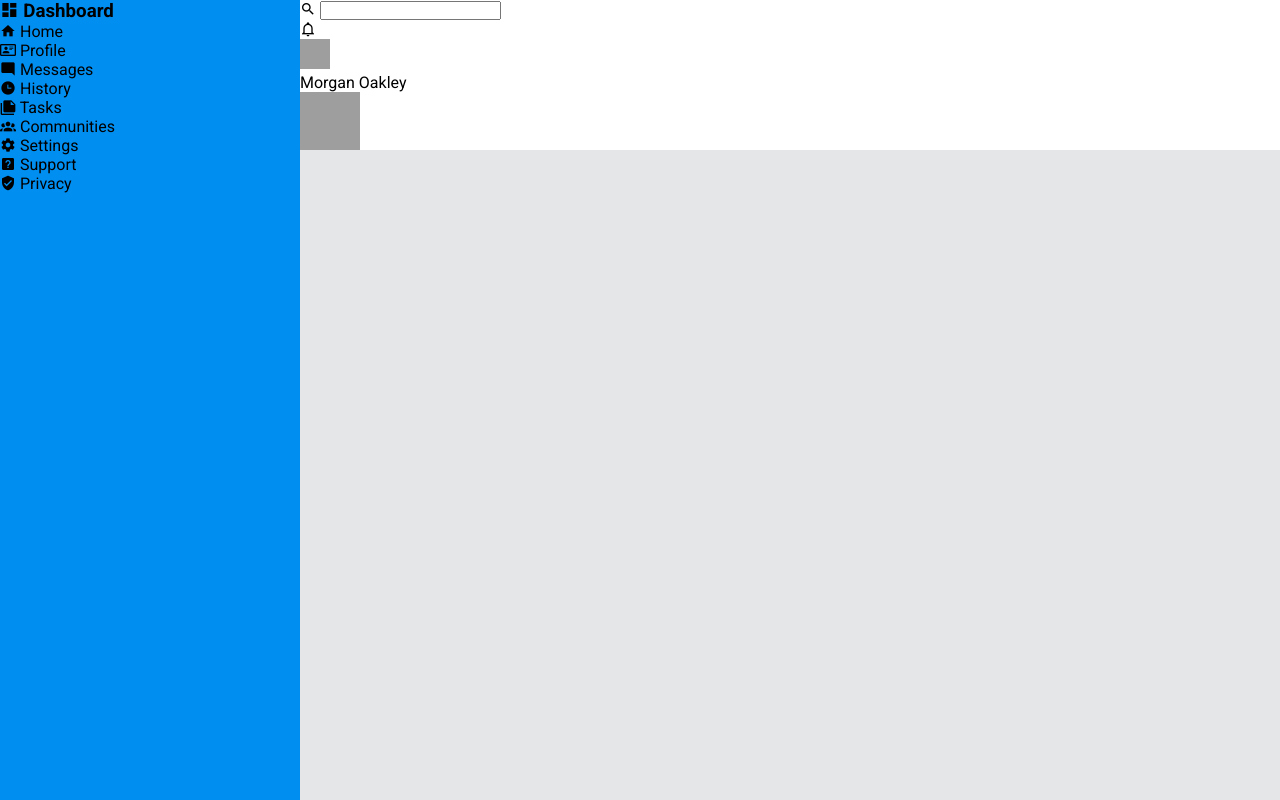
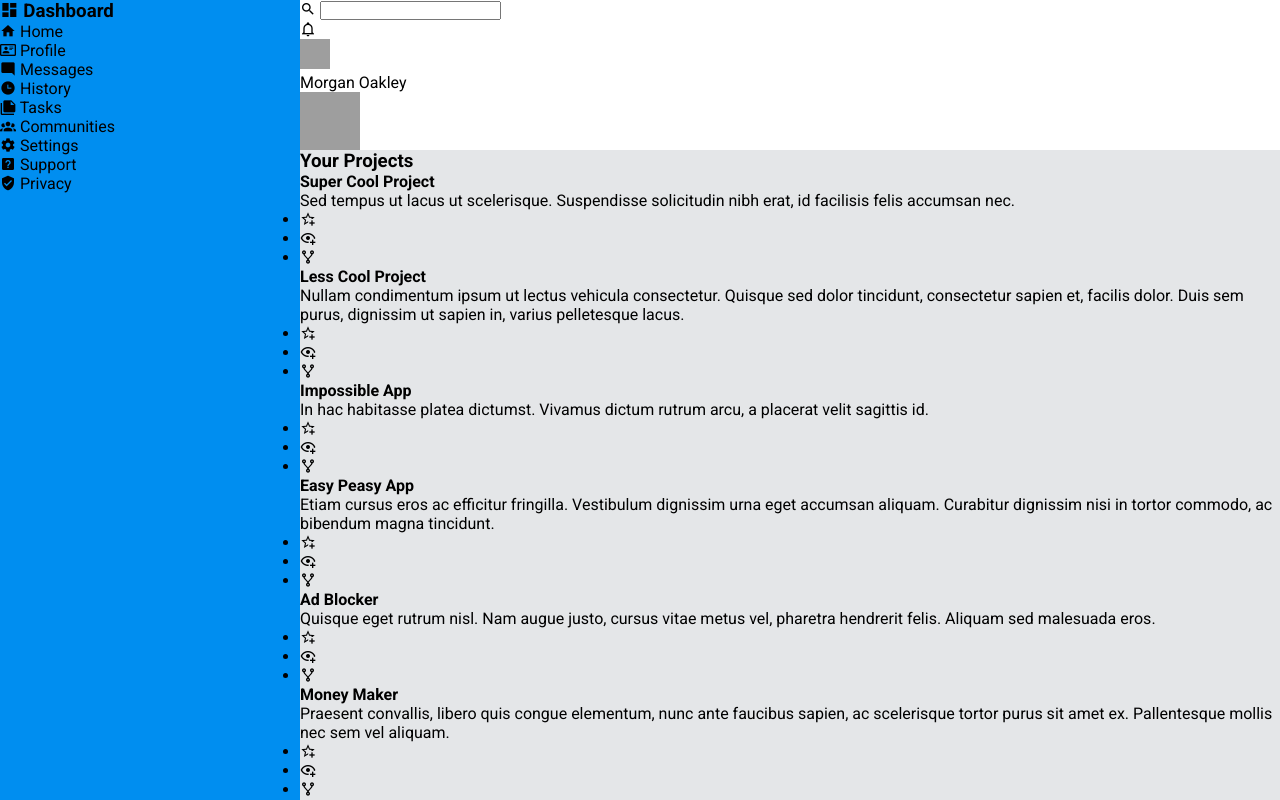
Before and after one commit to emiliano-chp-dev/odin-dashboard, a plain HTML site: page index.html in a window 1280 px wide. Drawn offline with Linux system fonts and the light colour scheme; grey boxes are pictures that could not be loaded.

Commit message:
Create project area content

```diff
--- a/index.html
+++ b/index.html
@@ -97,7 +97,103 @@
     </nav>
 
     <main>
-      <!-- Main content -->
+      <!-- Showcase area -->
+      <section class="showcase_area">
+        <div class="wrapper">
+          <h3>Your Projects</h3>
+          <div class="projects_container">
+            <!-- Project #1 -->
+            <div class="project">
+              <h4>Super Cool Project</h4>
+              <p>
+                Sed tempus ut lacus ut scelerisque. Suspendisse solicitudin nibh
+                erat, id facilisis felis accumsan nec.
+              </p>
+              <ul class="project_controls">
+                <li><span class="mdi mdi-star-plus-outline"></span></li>
+                <li><span class="mdi mdi-eye-plus-outline"></span></li>
+                <li><span class="mdi mdi-source-fork"></span></li>
+              </ul>
+            </div>
+
+            <!-- Project #2 -->
+            <div class="project">
+              <h4>Less Cool Project</h4>
+              <p>
+                Nullam condimentum ipsum ut lectus vehicula consectetur. Quisque
+                sed dolor tincidunt, consectetur sapien et, facilis dolor. Duis
+                sem purus, dignissim ut sapien in, varius pelletesque lacus.
+              </p>
+              <ul class="project_controls">
+                <li><span class="mdi mdi-star-plus-outline"></span></li>
+                <li><span class="mdi mdi-eye-plus-outline"></span></li>
+                <li><span class="mdi mdi-source-fork"></span></li>
+              </ul>
+            </div>
+
+            <!-- Project #3 -->
+            <div class="project">
+              <h4>Impossible App</h4>
+              <p>
+                In hac habitasse platea dictumst. Vivamus dictum rutrum arcu, a
+                placerat velit sagittis id.
+              </p>
+              <ul class="project_controls">
+                <li><span class="mdi mdi-star-plus-outline"></span></li>
+                <li><span class="mdi mdi-eye-plus-outline"></span></li>
+                <li><span class="mdi mdi-source-fork"></span></li>
+              </ul>
+            </div>
+
+            <!-- Project #4 -->
+            <div class="project">
+              <h4>Easy Peasy App</h4>
+              <p>
+                Etiam cursus eros ac efficitur fringilla. Vestibulum dignissim
+                urna eget accumsan aliquam. Curabitur dignissim nisi in tortor
+                commodo, ac bibendum magna tincidunt.
+              </p>
+              <ul class="project_controls">
+                <li><span class="mdi mdi-star-plus-outline"></span></li>
+                <li><span class="mdi mdi-eye-plus-outline"></span></li>
+                <li><span class="mdi mdi-source-fork"></span></li>
+              </ul>
+            </div>
+
+            <!-- Project #5 -->
+            <div class="project">
+              <h4>Ad Blocker</h4>
+              <p>
+                Quisque eget rutrum nisl. Nam augue justo, cursus vitae metus
+                vel, pharetra hendrerit felis. Aliquam sed malesuada eros.
+              </p>
+              <ul class="project_controls">
+                <li><span class="mdi mdi-star-plus-outline"></span></li>
+                <li><span class="mdi mdi-eye-plus-outline"></span></li>
+                <li><span class="mdi mdi-source-fork"></span></li>
+              </ul>
+            </div>
+
+            <!-- Project #6 -->
+            <div class="project">
+              <h4>Money Maker</h4>
+              <p>
+                Praesent convallis, libero quis congue elementum, nunc ante
+                faucibus sapien, ac scelerisque tortor purus sit amet ex.
+                Pallentesque mollis nec sem vel aliquam.
+              </p>
+              <ul class="project_controls">
+                <li><span class="mdi mdi-star-plus-outline"></span></li>
+                <li><span class="mdi mdi-eye-plus-outline"></span></li>
+                <li><span class="mdi mdi-source-fork"></span></li>
+              </ul>
+            </div>
+          </div>
+        </div>
+      </section>
+
+      <!-- News area -->
+      <aside class="news_area"></aside>
     </main>
   </body>
 </html>
```
